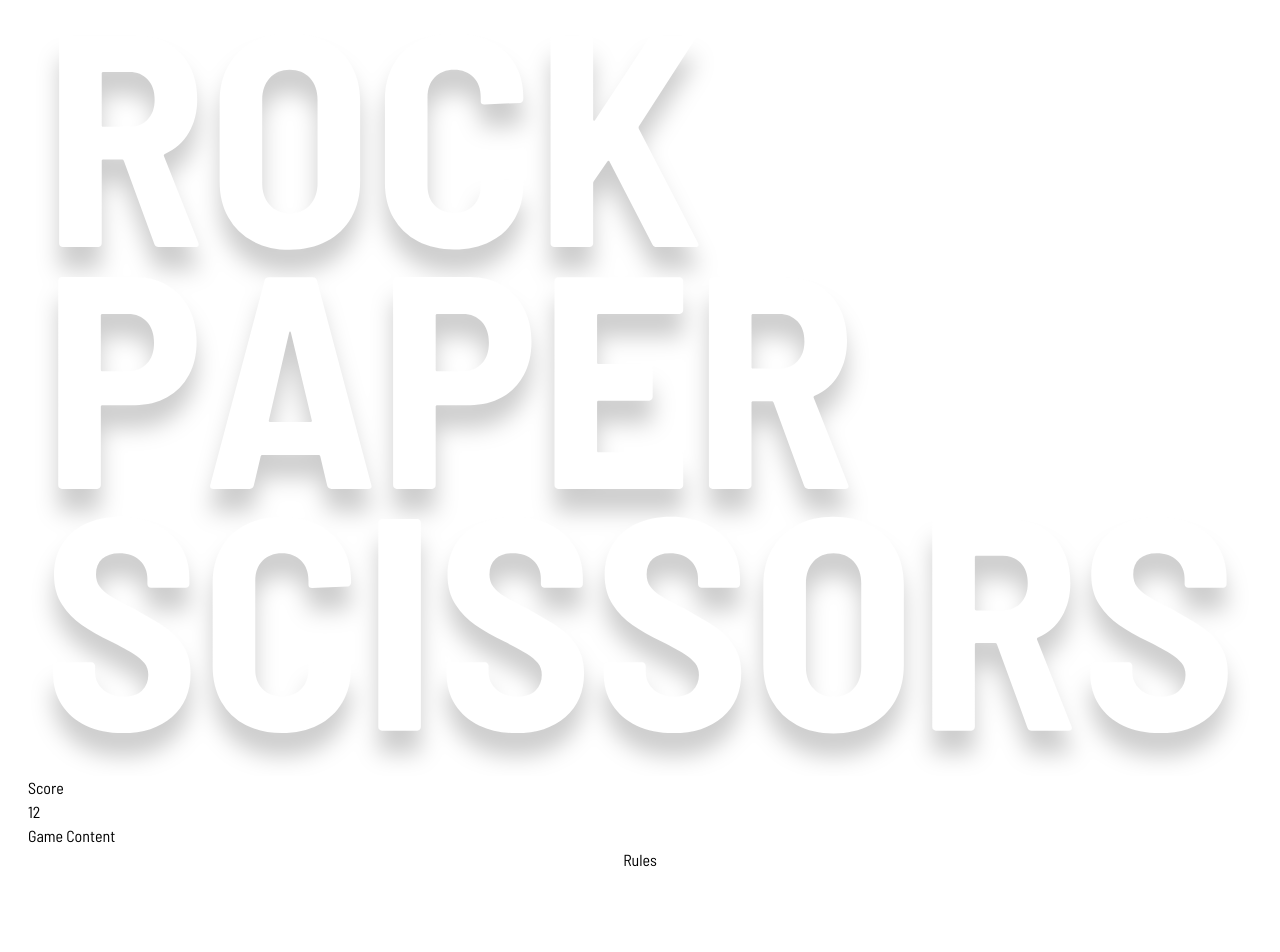
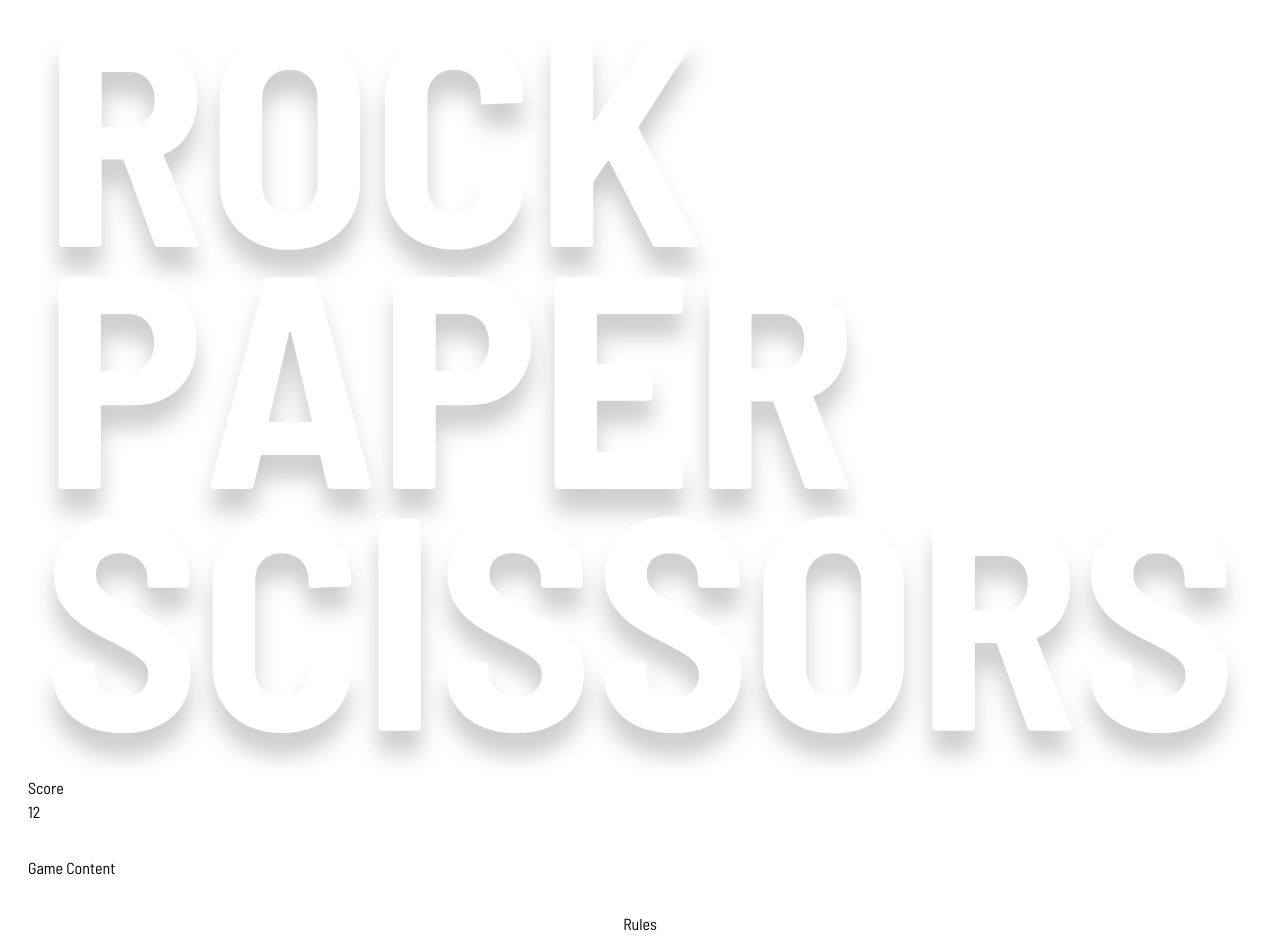
Before and after one commit to zack-jack/rock-paper-scissors, a React (Create React App) app: page / in a window 1280 px wide. Shown: the top 952 px of the page. Before the commit the page ends 900 px from the top, so only its background shows below. Built offline with nearby package versions, Linux system fonts and the light colour scheme.

Commit message:
refactor footer section

```diff
--- a/src/App.js
+++ b/src/App.js
@@ -1,13 +1,15 @@
 import Header from './components/Header';
 import Game from './components/Game';
+import Footer from './components/Footer';
 
 function App() {
   return (
-    <div className="app p-7">
+    <div className="app p-7 pb-10">
       <Header />
-      <main>
+      <main className="py-8">
         <Game />
       </main>
+      <Footer />
     </div>
   );
 }
--- /dev/null
+++ b/src/components/Footer.jsx
@@ -0,0 +1,33 @@
+import React from 'react';
+import Modal from './Modal';
+import ModalRules from './ModalRules';
+import useModal from '../hooks/useModal';
+
+const Footer = () => {
+  const { isOpen, close, open } = useModal();
+
+  return (
+    <>
+      <footer className="flex justify-center">
+        <button
+          data-testid="rules-btn"
+          type="button"
+          className="c-btn"
+          onClick={open}
+        >
+          Rules
+        </button>
+      </footer>
+      <Modal
+        heading="Rules"
+        isOpen={isOpen}
+        close={close}
+        open={open}
+      >
+        <ModalRules data-testid="rules-modal" />
+      </Modal>
+    </>
+  );
+};
+
+export default Footer;
--- a/src/components/Game.jsx
+++ b/src/components/Game.jsx
@@ -1,36 +1,9 @@
 import React from 'react';
-import Modal from './Modal';
-import ModalRules from './ModalRules';
-import useModal from '../hooks/useModal';
 
-const Game = () => {
-  const { isOpen, close, open } = useModal();
-
-  return (
-    <>
-      <div>
-        <h1>Game Content</h1>
-      </div>
-      <div className="flex justify-center">
-        <button
-          data-testid="rules-btn"
-          type="button"
-          className="c-btn"
-          onClick={open}
-        >
-          Rules
-        </button>
-      </div>
-      <Modal
-        heading="Rules"
-        isOpen={isOpen}
-        close={close}
-        open={open}
-      >
-        <ModalRules data-testid="rules-modal" />
-      </Modal>
-    </>
-  );
-};
+const Game = () => (
+  <div>
+    <h1>Game Content</h1>
+  </div>
+);
 
 export default Game;
--- a/src/css/components/app.css
+++ b/src/css/components/app.css
@@ -1,4 +1,4 @@
 .app {
-  @apply w-screen h-screen;
+  @apply flex flex-col justify-between w-screen h-screen;
   background: radial-gradient(circle at top, theme('colors.indigo.200'), theme('colors.indigo.300'));
 }
```
Also changed, not shown: 1 other file (tests, documents, lock files or other folders).
